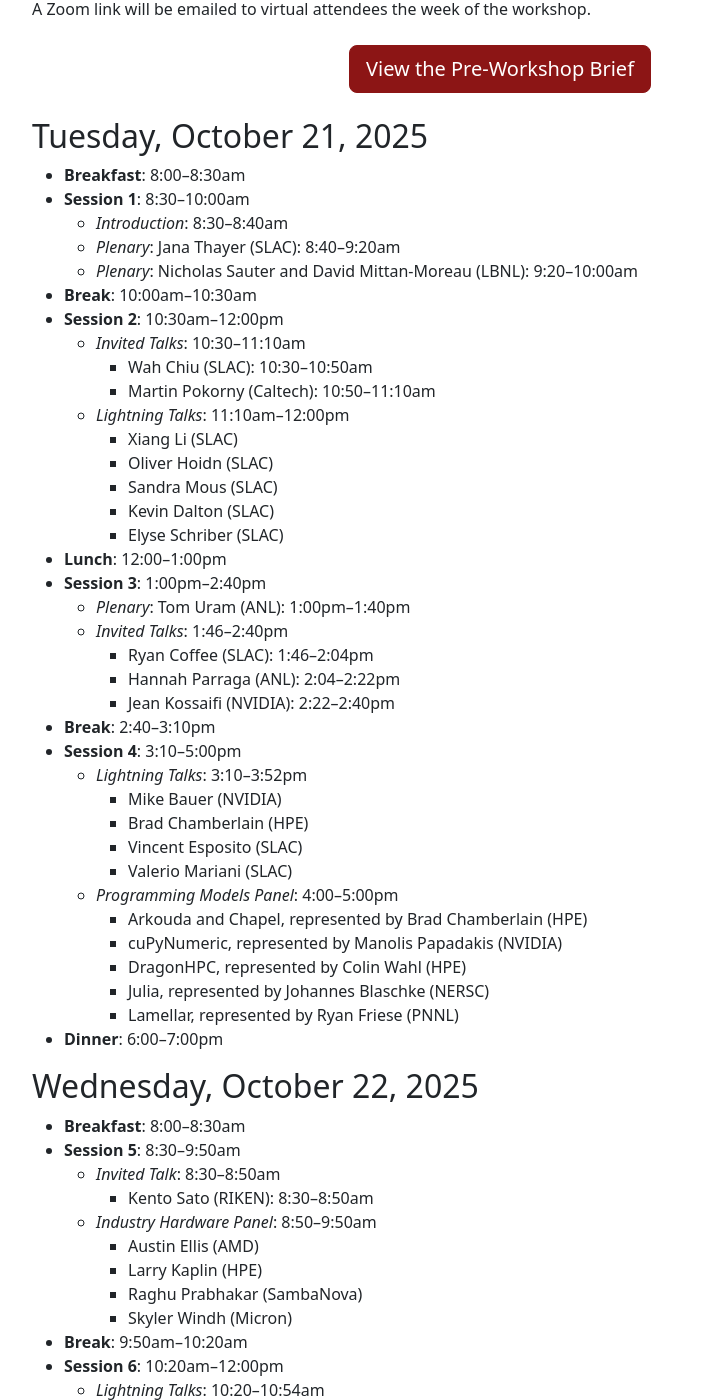
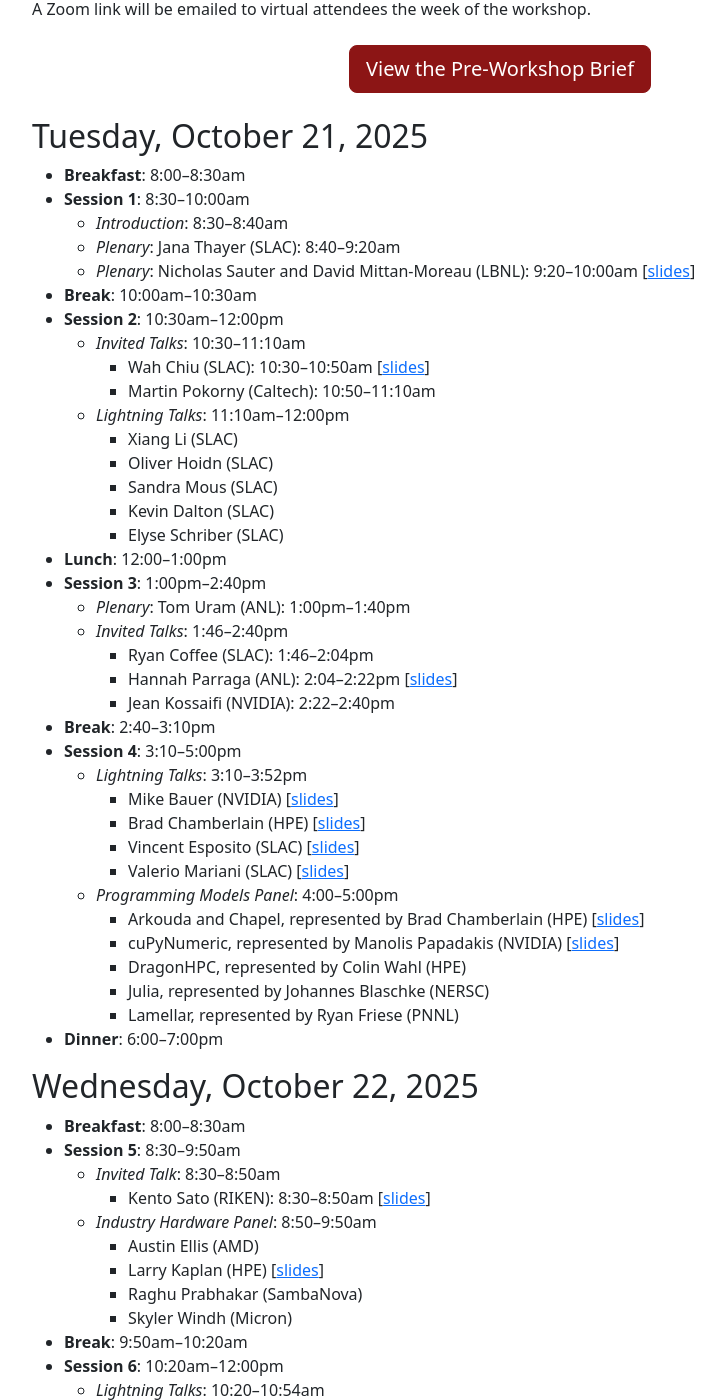
Before and after one commit to lssda/lssda.github.io, a Jekyll site: the page built from agenda.md, in a window 1280 px wide and 1400 px high, scrolled down 210 px. Shown: the whole window, without its empty margins (140-865 px from the left). Built offline with Jekyll 4.4.1, drawn with Linux system fonts in a browser that asks for light colours; some of the changed text lies outside the part shown.

Commit message:
Add speaker slides.

```diff
--- a/agenda.md
+++ b/agenda.md
@@ -19,11 +19,11 @@ A Zoom link will be emailed to virtual attendees the week of the workshop.
   * **Session 1**: 8:30--10:00am
       * *Introduction*: 8:30--8:40am
       * *Plenary*: Jana Thayer (SLAC): 8:40--9:20am
-      * *Plenary*: Nicholas Sauter and David Mittan-Moreau (LBNL): 9:20--10:00am
+      * *Plenary*: Nicholas Sauter and David Mittan-Moreau (LBNL): 9:20--10:00am \[[slides]({{ "/slides/1_Sauter_Mittan-Moreau.pdf" | relative_url }})]
   * **Break**: 10:00am--10:30am
   * **Session 2**: 10:30am--12:00pm
       * *Invited Talks*: 10:30--11:10am
-          * Wah Chiu (SLAC): 10:30--10:50am
+          * Wah Chiu (SLAC): 10:30--10:50am \[[slides]({{ "/slides/2_Chiu.pdf" | relative_url }})]
           * Martin Pokorny (Caltech): 10:50--11:10am
       * *Lightning Talks*: 11:10am--12:00pm
           * Xiang Li (SLAC)
@@ -36,18 +36,18 @@ A Zoom link will be emailed to virtual attendees the week of the workshop.
       * *Plenary*: Tom Uram (ANL): 1:00pm--1:40pm
       * *Invited Talks*: 1:46--2:40pm
           * Ryan Coffee (SLAC): 1:46--2:04pm
-          * Hannah Parraga (ANL): 2:04--2:22pm
+          * Hannah Parraga (ANL): 2:04--2:22pm \[[slides]({{ "/slides/3_Parraga.pdf" | relative_url }})]
           * Jean Kossaifi (NVIDIA): 2:22--2:40pm
   * **Break**: 2:40--3:10pm
   * **Session 4**: 3:10--5:00pm
       * *Lightning Talks*: 3:10--3:52pm
-          * Mike Bauer (NVIDIA)
-          * Brad Chamberlain (HPE)
-          * Vincent Esposito (SLAC)
-          * Valerio Mariani (SLAC)
+          * Mike Bauer (NVIDIA) \[[slides]({{ "/slides/4_Bauer.pdf" | relative_url }})]
+          * Brad Chamberlain (HPE) \[[slides]({{ "/slides/4_Chamberlain_talk.pdf" | relative_url }})]
+          * Vincent Esposito (SLAC) \[[slides]({{ "/slides/4_Esposito.pdf" | relative_url }})]
+          * Valerio Mariani (SLAC) \[[slides]({{ "/slides/4_Mariani.pdf" | relative_url }})]
       * *Programming Models Panel*: 4:00--5:00pm
-          * Arkouda and Chapel, represented by Brad Chamberlain (HPE)
-          * cuPyNumeric, represented by Manolis Papadakis (NVIDIA)
+          * Arkouda and Chapel, represented by Brad Chamberlain (HPE) \[[slides]({{ "/slides/4_Chamberlain_panel.pdf" | relative_url }})]
+          * cuPyNumeric, represented by Manolis Papadakis (NVIDIA) \[[slides]({{ "/slides/4_Papadakis.pdf" | relative_url }})]
           * DragonHPC, represented by Colin Wahl (HPE)
           * Julia, represented by Johannes Blaschke (NERSC)
           * Lamellar, represented by Ryan Friese (PNNL)
@@ -58,10 +58,10 @@ A Zoom link will be emailed to virtual attendees the week of the workshop.
   * **Breakfast**: 8:00--8:30am
   * **Session 5**: 8:30--9:50am
       * *Invited Talk*: 8:30--8:50am
-          * Kento Sato (RIKEN): 8:30--8:50am
+          * Kento Sato (RIKEN): 8:30--8:50am \[[slides]({{ "/slides/5_Sato.pdf" | relative_url }})]
       * *Industry Hardware Panel*: 8:50--9:50am
         * Austin Ellis (AMD)
-        * Larry Kaplin (HPE)
+        * Larry Kaplan (HPE) \[[slides]({{ "/slides/5_Kaplin.pdf" | relative_url }})]
         * Raghu Prabhakar (SambaNova)
         * Skyler Windh (Micron)
   * **Break**: 9:50am--10:20am
@@ -69,6 +69,6 @@ A Zoom link will be emailed to virtual attendees the week of the workshop.
       * *Lightning Talks*: 10:20--10:54am
           * Dionisio Doering (SLAC)
           * Joshua Turner (SLAC)
-          * Aashwin Ananda Mishra (SLAC)
+          * Aashwin Ananda Mishra (SLAC) \[[slides]({{ "/slides/6_Mishra.pdf" | relative_url }})]
       * *Discussion/Response Time*: 11:00am--12:00pm
   * **Lunch**: 12:00--1:00pm
```
Also changed, not shown: 12 other files.
